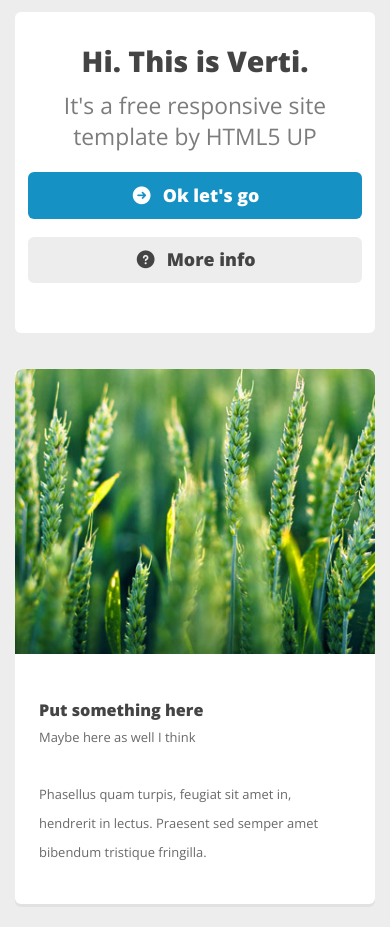
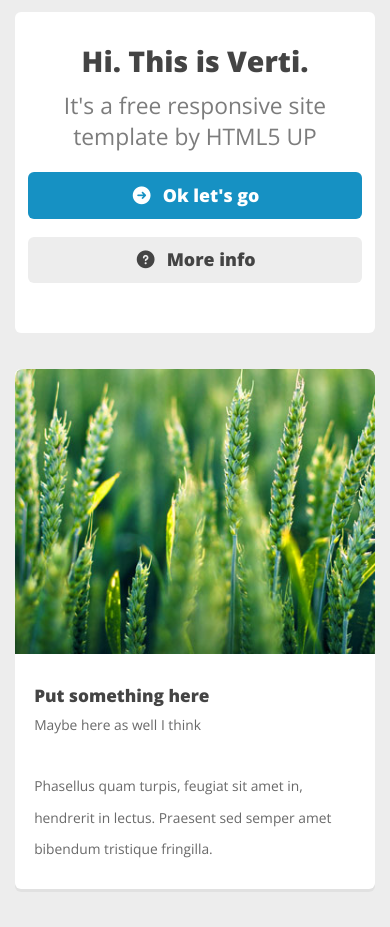
Before and after one commit to dragon-rakich/verti-html5up-scss, a website built with Parcel: page index.html in a window 390 px wide. Shown: the part 134-1061 px from the top of the page. Built offline with nearby package versions, Linux system fonts and the light colour scheme.

Commit message:
Rwd added to card

```diff
--- a/scss/components/_card.scss
+++ b/scss/components/_card.scss
@@ -1,4 +1,5 @@
 @use '../common/variables';
+@use '../common/mixins';
 
 .card {
     background-color: variables.$white-color;
@@ -13,6 +14,8 @@
 
     .card__content {
         padding: 4em 2em 3em 2em;
+        @include mixins.mobile-styles() {font-size: 1.065rem; padding: 2.6em 1.5em 2em 1.5em;}
+
         .card__title {
             font-size: 1.35em;
             font-weight: 800;
```
